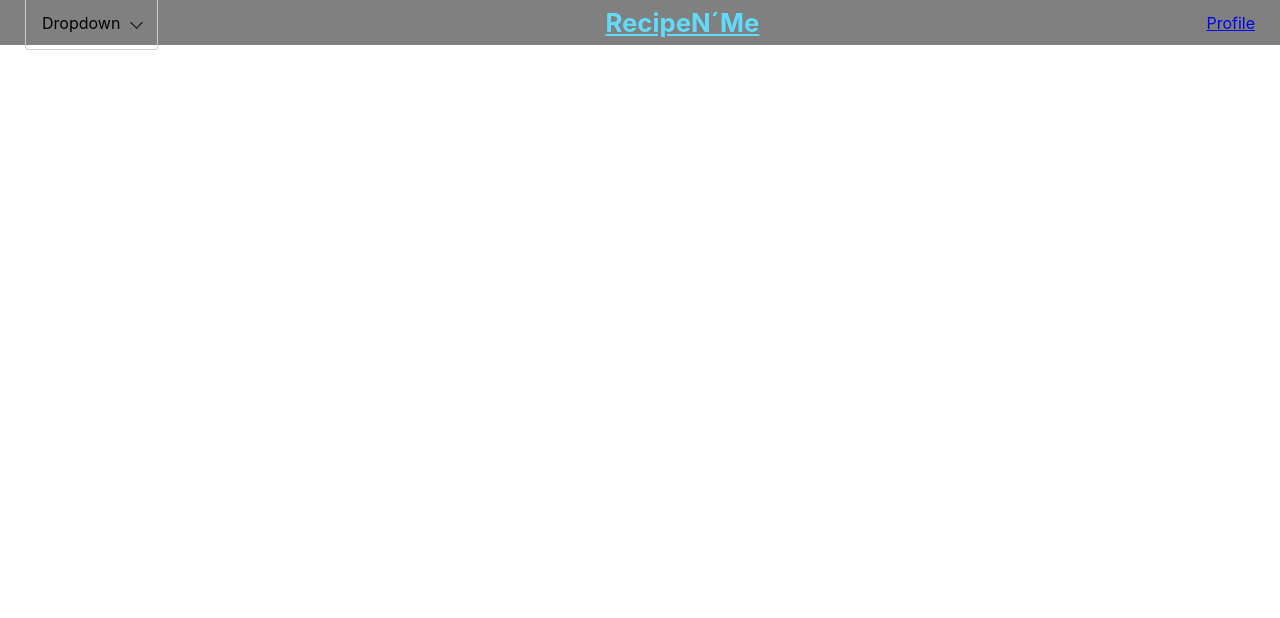
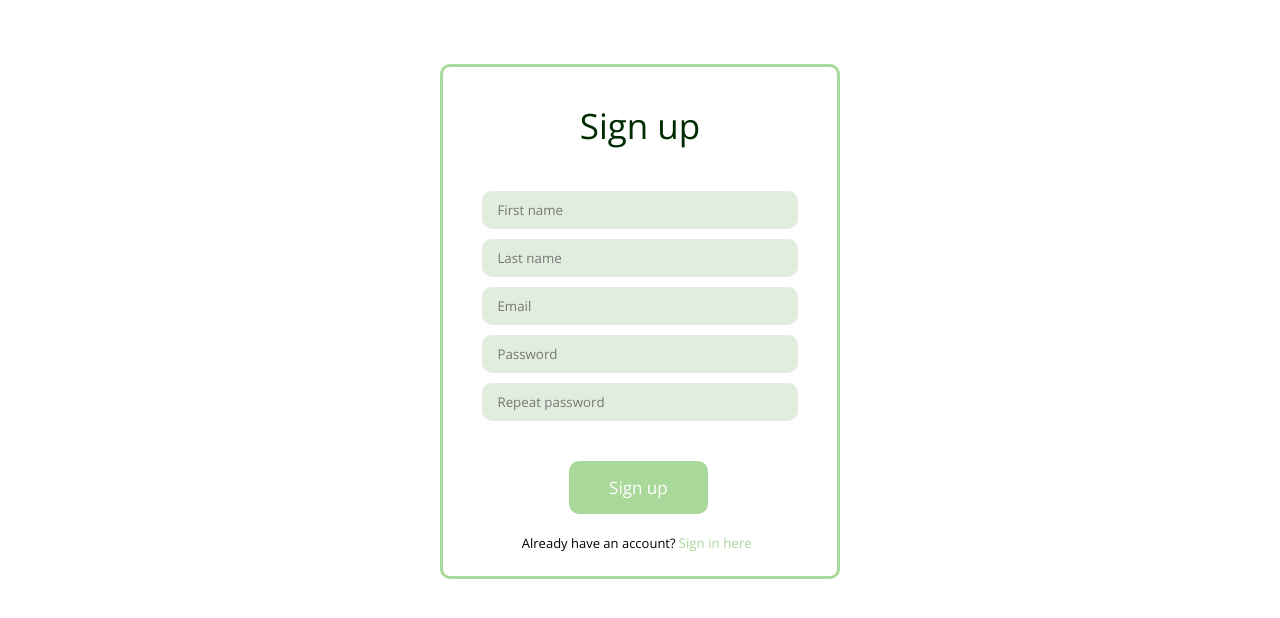
Before and after one commit to Tordsg/recipenme, a React (Create React App) app: page / in a window 1280 px wide. Shown: the top 618 px of the page. Built offline with nearby package versions, Linux system fonts and the light colour scheme.

Commit message:
Resolve "Create new user frontend"

```diff
--- a/src/components/atoms/AccountSwitchButton.css
+++ b/src/components/atoms/AccountSwitchButton.css
@@ -2,7 +2,7 @@
     border: none;
     background-color: white;
     margin-top: 20px;
-    margin-left: 0px;
+    margin-left: 3px;
     color: #a9d89b;
 }
 
--- /dev/null
+++ b/src/components/molecules/SignUpForm.css
@@ -0,0 +1,18 @@
+.signUpDiv{
+    margin: auto;
+    /*top: 0; */
+    margin-top: 5vw;
+    right: 0;
+    bottom: 0;
+    left: 0;
+    width: 400px;
+    height: 515px;
+    border-style: solid;
+    border-radius: 10px;
+    border-color: #a9d89b;
+}
+
+.signUpForm{
+    margin-top: 8%;
+    text-align: center;
+}
--- /dev/null
+++ b/src/components/molecules/SignUpForm.tsx
@@ -0,0 +1,25 @@
+import React from 'react';
+import LoginButton from '../atoms/AccountButton';
+import LoginTextField from '../atoms/AccountTextField';
+import './LoginForm.css'
+import './SignUpForm.css'
+import AccountSwitchButton from '../atoms/AccountSwitchButton';
+import AccountTextField from '../atoms/AccountTextField';
+
+export default function SignUpForm(){
+    return (
+        <div className='signUpDiv'>
+            <p className='header'>Sign up</p>
+            <form className='signUpForm'>
+                <AccountTextField placeholder={'First name'}/>
+                <AccountTextField placeholder={'Last name'}/>
+                <AccountTextField placeholder={'Email'}/>
+                <AccountTextField placeholder={'Password'}/>
+                <AccountTextField placeholder={'Repeat password'}/>
+            </form>
+            <LoginButton buttonText='Sign up'/>
+            <br />
+            <AccountSwitchButton labelText='Already have an account?' buttonText='Sign in here'/>
+        </div>
+    );
+}
--- a/src/index.tsx
+++ b/src/index.tsx
@@ -11,12 +11,13 @@ import Home from './routes/Home';
 import reportWebVitals from './reportWebVitals';
 import NavBar from './routes/Navbar';
 import LoginForm from './components/molecules/LoginForm';
+import SignUpForm from './components/molecules/SignUpForm';
 
 
 ReactDOM.render(
   <BrowserRouter>
     <Routes>
-      <Route path="/" element={<NavBar />}>
+      <Route path="/" element={<SignUpForm />}>
         <Route path="profile" element={<Profile />} />
         <Route path="home" element={<Home />} />
         <Route
```
Also changed, not shown: 1 other file (tests, documents, lock files or other folders).
